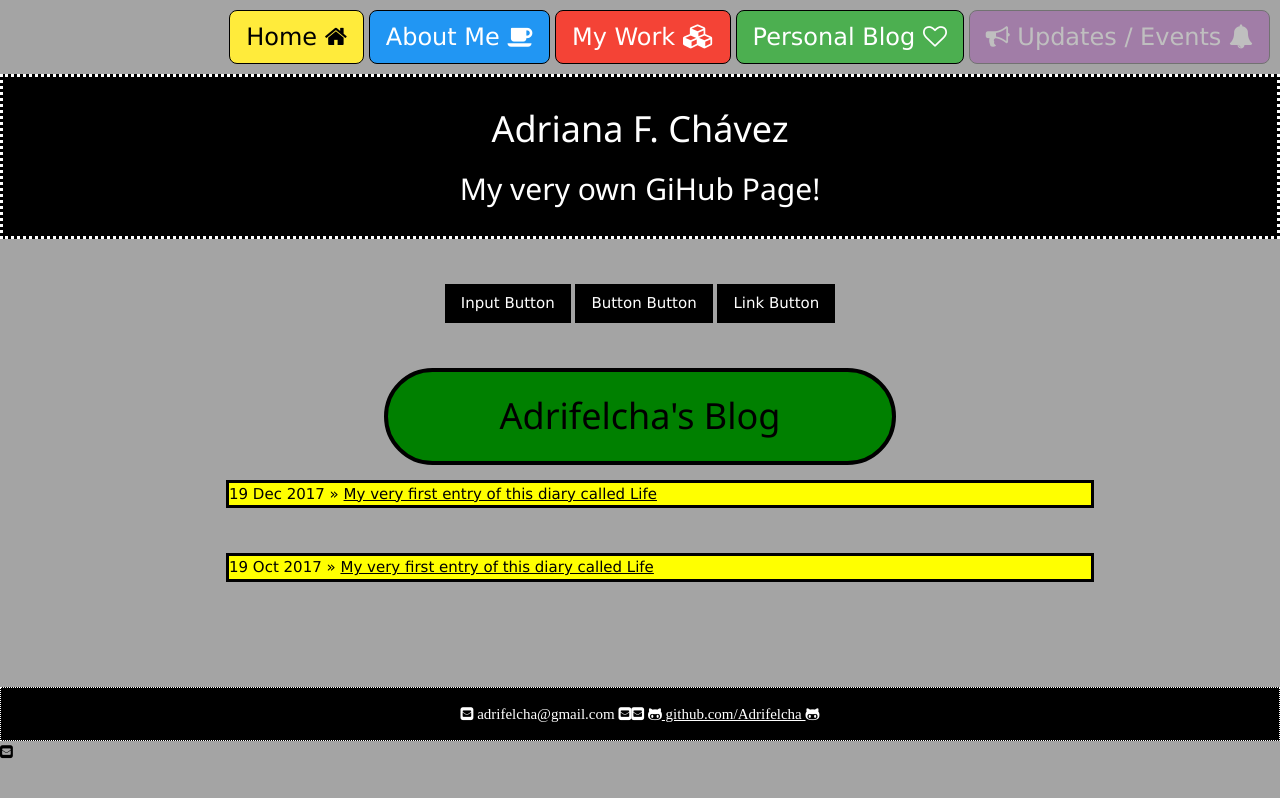
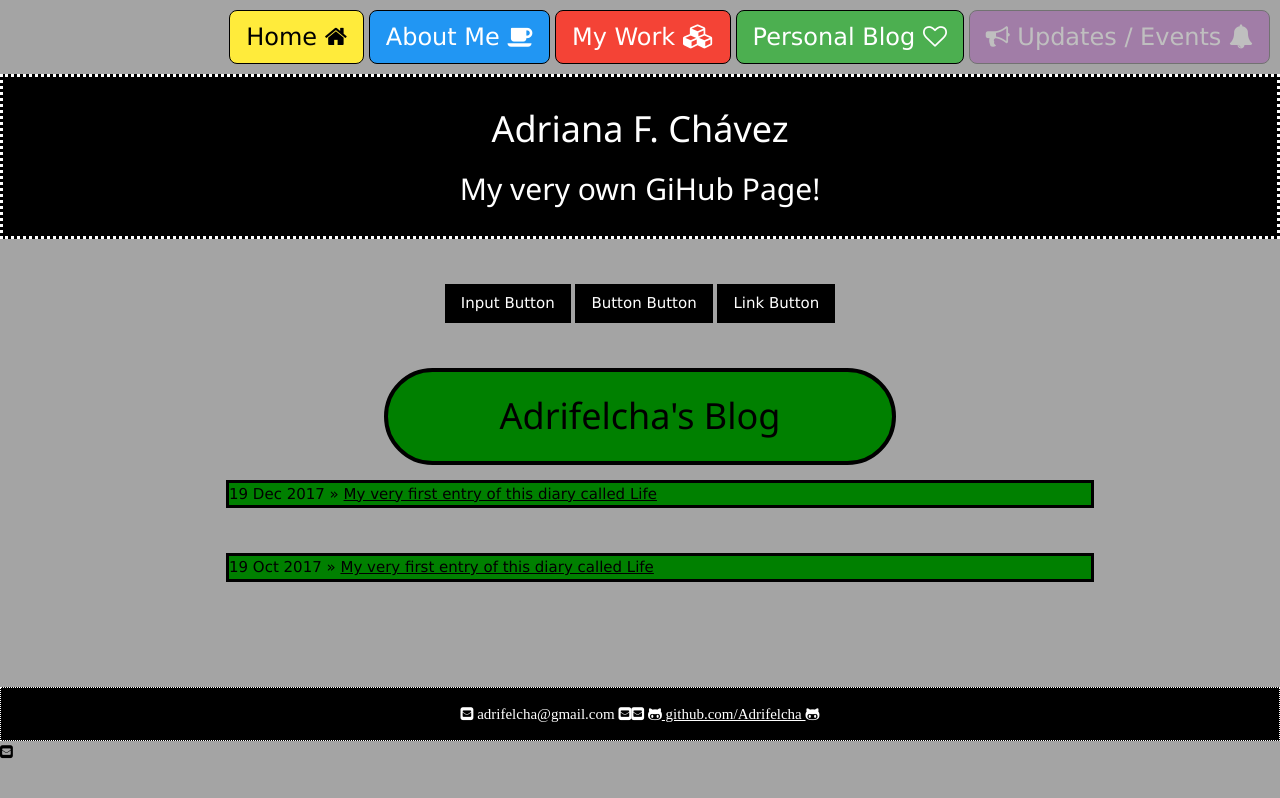
Before and after one commit to Adrifelcha/Adrifelcha-github.io, a Jekyll site: the page built from blog/index.html, in a window 1280 px wide. Shown: the top 798 px of the page. Built offline with Jekyll 4.4.1, drawn with Linux system fonts in a browser that asks for light colours.

Commit message:
Update index.html

```diff
--- a/blog/index.html
+++ b/blog/index.html
@@ -10,7 +10,7 @@ title: Adrifelcha's Blog
 
 	  {% for post in site.posts %}
 
-	    <div class="container" style="background-color:yellow;">
+	    <div class="container" style="background-color:green;">
 	    <span>{{ post.date | date_to_string }}</span> » <a href="{{ post.url }}" title="{{ post.title }}">{{ post.title }}</a>
 	    </div>
 	    <br><br>
```
